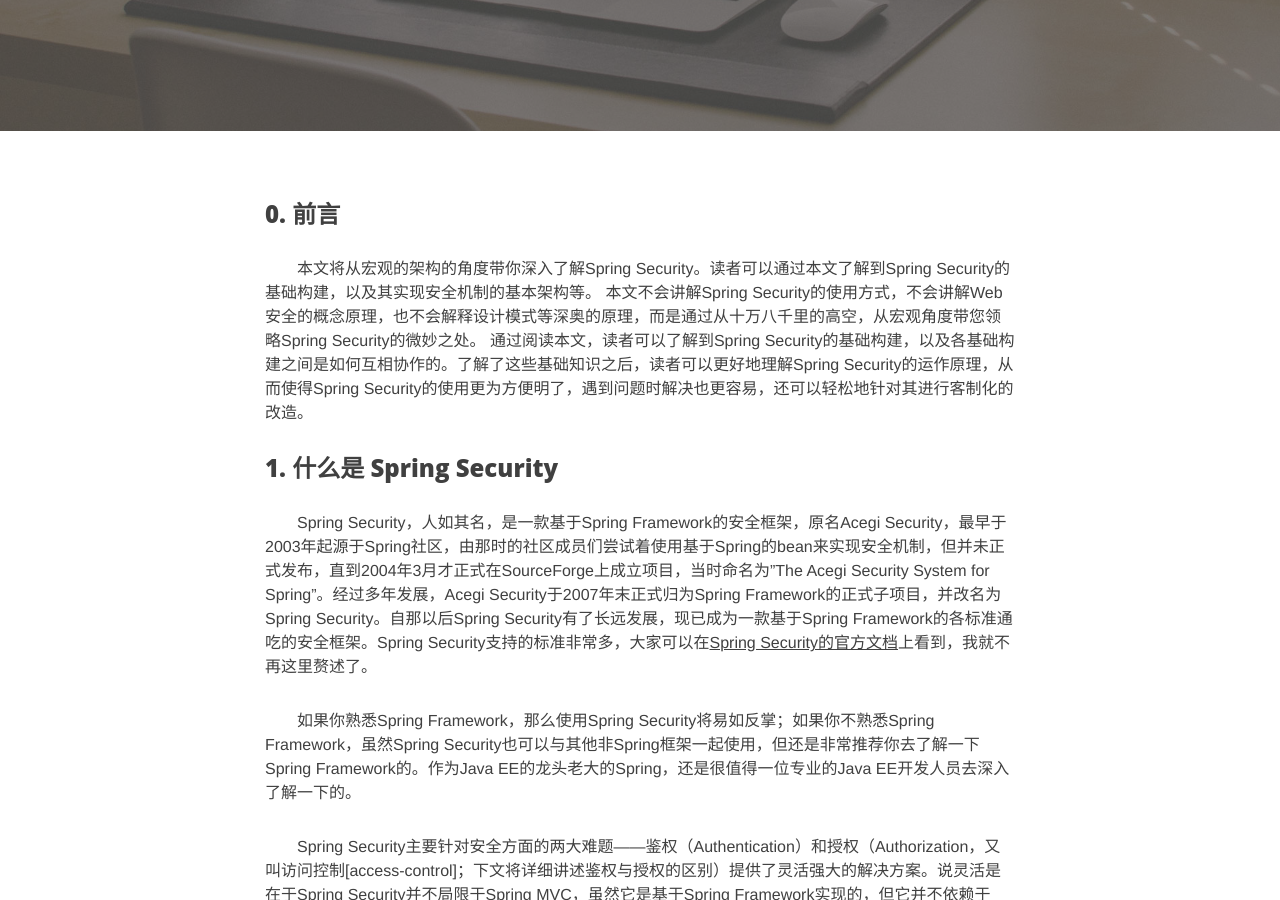
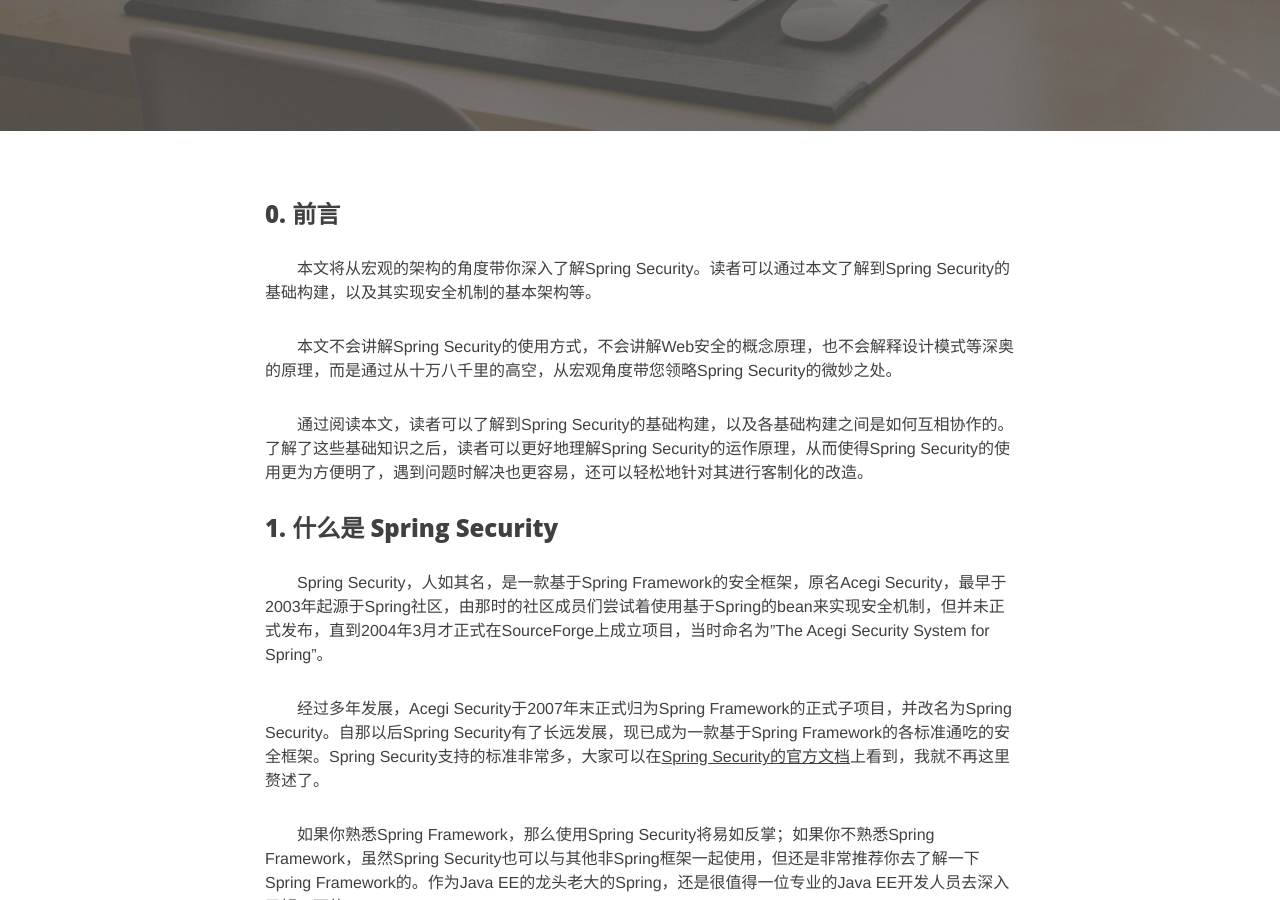
Before and after one commit to dewafer/dewafer.github.io, a Jekyll site: the page built from _posts/2016/2016-10-01-dive-into-spring-security.md, in a window 1280 px wide and 900 px high, scrolled down 345 px. Built offline with Jekyll 4.4.1, drawn with Linux system fonts in a browser that asks for light colours; nearby versions of some CDN libraries; some of the changed lines change nothing that is shown; some of the changed text lies outside the part shown.

Commit message:
移除多余的todo

```diff
--- a/_posts/2016/2016-10-01-dive-into-spring-security.md
+++ b/_posts/2016/2016-10-01-dive-into-spring-security.md
@@ -7,12 +7,16 @@
 ### 0. 前言
 
 本文将从宏观的架构的角度带你深入了解Spring Security。读者可以通过本文了解到Spring Security的基础构建，以及其实现安全机制的基本架构等。
+
 本文不会讲解Spring Security的使用方式，不会讲解Web安全的概念原理，也不会解释设计模式等深奥的原理，而是通过从十万八千里的高空，从宏观角度带您领略Spring Security的微妙之处。
+
 通过阅读本文，读者可以了解到Spring Security的基础构建，以及各基础构建之间是如何互相协作的。了解了这些基础知识之后，读者可以更好地理解Spring Security的运作原理，从而使得Spring Security的使用更为方便明了，遇到问题时解决也更容易，还可以轻松地针对其进行客制化的改造。
 
 ### 1. 什么是 Spring Security
 
-Spring Security，人如其名，是一款基于Spring Framework的安全框架，原名Acegi Security，最早于2003年起源于Spring社区，由那时的社区成员们尝试着使用基于Spring的bean来实现安全机制，但并未正式发布，直到2004年3月才正式在SourceForge上成立项目，当时命名为"The Acegi Security System for Spring"。经过多年发展，Acegi Security于2007年末正式归为Spring Framework的正式子项目，并改名为Spring Security。自那以后Spring Security有了长远发展，现已成为一款基于Spring Framework的各标准通吃的安全框架。Spring Security支持的标准非常多，大家可以在[Spring Security的官方文档](http://docs.spring.io/spring-security/site/docs/4.1.3.RELEASE/reference/htmlsingle/#what-is-acegi-security)上看到，我就不再这里赘述了。
+Spring Security，人如其名，是一款基于Spring Framework的安全框架，原名Acegi Security，最早于2003年起源于Spring社区，由那时的社区成员们尝试着使用基于Spring的bean来实现安全机制，但并未正式发布，直到2004年3月才正式在SourceForge上成立项目，当时命名为"The Acegi Security System for Spring"。
+
+经过多年发展，Acegi Security于2007年末正式归为Spring Framework的正式子项目，并改名为Spring Security。自那以后Spring Security有了长远发展，现已成为一款基于Spring Framework的各标准通吃的安全框架。Spring Security支持的标准非常多，大家可以在[Spring Security的官方文档](http://docs.spring.io/spring-security/site/docs/4.1.3.RELEASE/reference/htmlsingle/#what-is-acegi-security)上看到，我就不再这里赘述了。
 
 如果你熟悉Spring Framework，那么使用Spring Security将易如反掌；如果你不熟悉Spring Framework，虽然Spring Security也可以与其他非Spring框架一起使用，但还是非常推荐你去了解一下Spring Framework的。作为Java EE的龙头老大的Spring，还是很值得一位专业的Java EE开发人员去深入了解一下的。
 
@@ -91,8 +95,6 @@
 
 #### 2.2. 区别 `Authentication`（鉴权） 和 `Authorization`（授权）
 
-// TODO: 区别 `Authentication` 和 `Authorization`
-
 在继续了解Spring Security之前，我觉得很有必要先来了解一下鉴权（`Authentication`）和授权（`Authorization`）的区别。
 
 简而言之，鉴权就是鉴定用户“是谁”，而授权则是鉴定用户“是否可以”做这件事情或访问某个URL。当然授权的前提是明确知道当前的用户“是谁”，所以一般情况下鉴权发生在授权之前。
```
